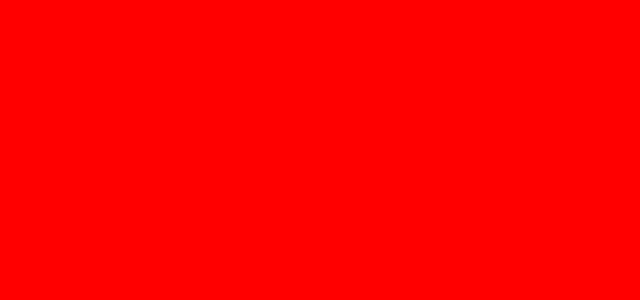
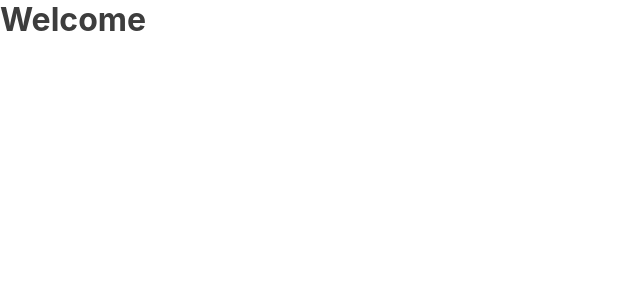
Before and after one commit to Ollamy/Ollamy, a Next.js app in the folder frontend/: page / in a window 1280 px wide. Shown: the top 300 px of the page, without its empty margins (0-640 px from the left). Built offline with nearby package versions, Linux system fonts and the light colour scheme.

Commit message:
add: Initialization of the component architecture

```diff
--- a/frontend/package.json
+++ b/frontend/package.json
@@ -6,7 +6,8 @@
     "dev": "next dev",
     "build": "next build",
     "start": "next start",
-    "lint": "next lint"
+    "lint": "next lint",
+    "ci:lint": "next lint"
   },
   "dependencies": {
     "@types/node": "18.11.12",
--- a/frontend/pages/index.tsx
+++ b/frontend/pages/index.tsx
@@ -1,16 +1,49 @@
-import HomeComponent from "src/pages/Home";
+import HomeBrowser from "src/pages/Home/browser";
+import HomeDesktop from "src/pages/Home/desktop";
+import LoadingPage from "src/pages/Home/Loading";
+import usePlatform from "src/utils/usePlatform";
+import HomeMobile from "src/pages/Home/mobile";
 import Head from 'next/head'
 
 const Home = () => {
-  return (
-    <HomeComponent>
-      <Head>
-        <title>Ollamy</title>
-        <meta name="description" content="EIP Project" />
-        <link rel="icon" href="/favicon.ico" />
-      </Head>
-    </HomeComponent>
-  )
+  const {platform} = usePlatform();
+
+  switch (platform) {
+    case "mobile":
+      return (
+        <HomeMobile>
+          <Head>
+            <title>Ollamy</title>
+            <meta name="description" content="EIP Project"/>
+            <link rel="icon" href="/favicon.ico"/>
+          </Head>
+        </HomeMobile>
+      );
+    case "desktop":
+      return (
+        <HomeDesktop>
+          <Head>
+            <title>Ollamy</title>
+            <meta name="description" content="EIP Project"/>
+            <link rel="icon" href="/favicon.ico"/>
+          </Head>
+        </HomeDesktop>
+      );
+    case "browser":
+      return (
+        <HomeBrowser>
+          <Head>
+            <title>Ollamy</title>
+            <meta name="description" content="EIP Project"/>
+            <link rel="icon" href="/favicon.ico"/>
+          </Head>
+        </HomeBrowser>
+      );
+    default:
+      return (
+        <LoadingPage />
+      )
+  }
 };
 
 export default Home;
--- /dev/null
+++ b/frontend/src/Components/Title/index.tsx
@@ -0,0 +1,8 @@
+import styled from "styled-components";
+
+const Title = styled.h1`
+  margin: 0;
+  color: #3D3D3D;
+`;
+
+export default Title;
--- /dev/null
+++ b/frontend/src/pages/Home/Loading/index.tsx
@@ -0,0 +1,21 @@
+import {PagesProps} from "src/pages/interface";
+import styled from "styled-components";
+
+const LoadingPage = ({ children }: PagesProps): JSX.Element => {
+  return (
+    <Container>
+      {children}
+    </Container>
+  );
+};
+
+const Container = styled.div`
+  display: flex;
+  align-items: center;
+  justify-content: center;
+
+  width: 100vw;
+  height: 100vh;
+`;
+
+export default LoadingPage;
--- /dev/null
+++ b/frontend/src/pages/Home/browser/index.tsx
@@ -0,0 +1,19 @@
+import {PagesProps} from "src/pages/interface";
+import Title from "src/Components/Title";
+import styled from "styled-components";
+
+const HomeBrowser = ({ children }: PagesProps): JSX.Element => {
+  return (
+    <Container>
+      {children}
+      <Title>Welcome</Title>
+    </Container>
+  );
+};
+
+const Container = styled.div`
+  width: 100vw;
+  height: 100vh;
+`;
+
+export default HomeBrowser;
--- /dev/null
+++ b/frontend/src/pages/Home/desktop/index.tsx
@@ -0,0 +1,17 @@
+import {PagesProps} from "src/pages/interface";
+import styled from "styled-components";
+
+const HomeDesktop = ({ children }: PagesProps): JSX.Element => {
+  return (
+    <Container>
+      {children}
+    </Container>
+  );
+};
+
+const Container = styled.div`
+  width: 100vw;
+  height: 100vh;
+`;
+
+export default HomeDesktop;
--- a/frontend/src/pages/Home/index.tsx
+++ /dev/null
@@ -1,22 +0,0 @@
-import styled from "styled-components";
-import {ReactNode} from "react";
-
-interface PagesProps {
-  children?: ReactNode;
-}
-
-const HomeComponent = ({ children }: PagesProps): JSX.Element => {
-  return (
-    <Container>
-      {children}
-    </Container>
-  );
-};
-
-const Container = styled.div`
-  width: 100vw;
-  height: 100vh;
-  background: red;
-`;
-
-export default HomeComponent;
--- /dev/null
+++ b/frontend/src/pages/Home/mobile/index.tsx
@@ -0,0 +1,17 @@
+import {PagesProps} from "src/pages/interface";
+import styled from "styled-components";
+
+const HomeMobile = ({ children }: PagesProps): JSX.Element => {
+  return (
+    <Container>
+      {children}
+    </Container>
+  );
+};
+
+const Container = styled.div`
+  width: 100vw;
+  height: 100vh;
+`;
+
+export default HomeMobile;
--- /dev/null
+++ b/frontend/src/pages/interface.ts
@@ -0,0 +1,5 @@
+import {ReactNode} from "react";
+
+export interface PagesProps {
+  children?: ReactNode;
+}
--- /dev/null
+++ b/frontend/src/utils/usePlatform.ts
@@ -0,0 +1,17 @@
+import {useEffect, useState} from "react";
+
+interface UsePlatformReturnValue {
+  platform: 'mobile' | 'browser' | 'desktop';
+}
+
+const usePlatform = (): UsePlatformReturnValue => {
+  const [isMobile, setIsMobile] = useState<boolean>(undefined);
+
+  useEffect(() => {
+    setIsMobile(/Android|webOS|iPhone|iPad|iPod|BlackBerry|IEMobile|Opera Mini/i.test(navigator.userAgent))
+  }, []);
+
+  return { platform: isMobile === undefined ? undefined : isMobile ? 'mobile' : 'browser' }
+};
+
+export default usePlatform;
```
